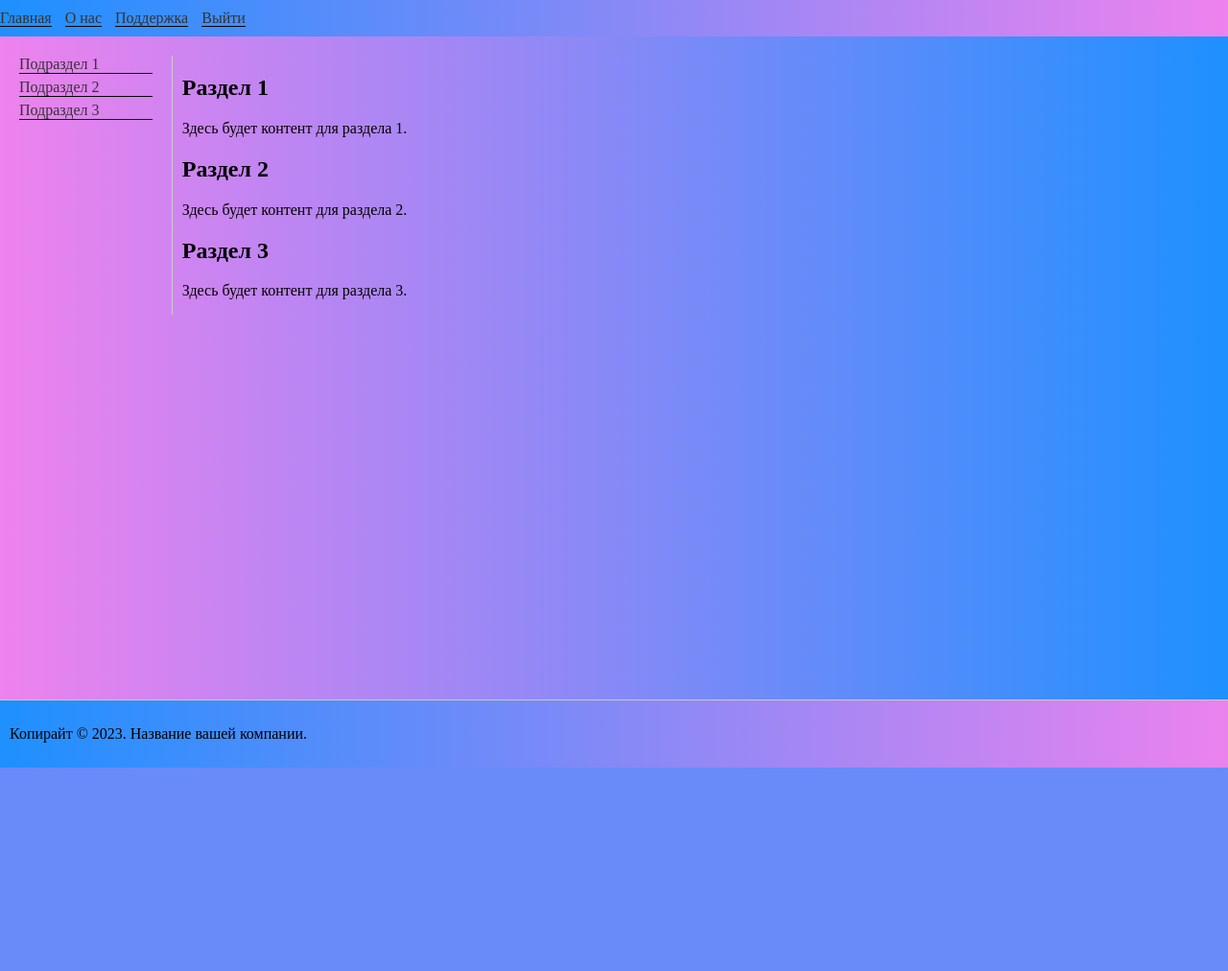
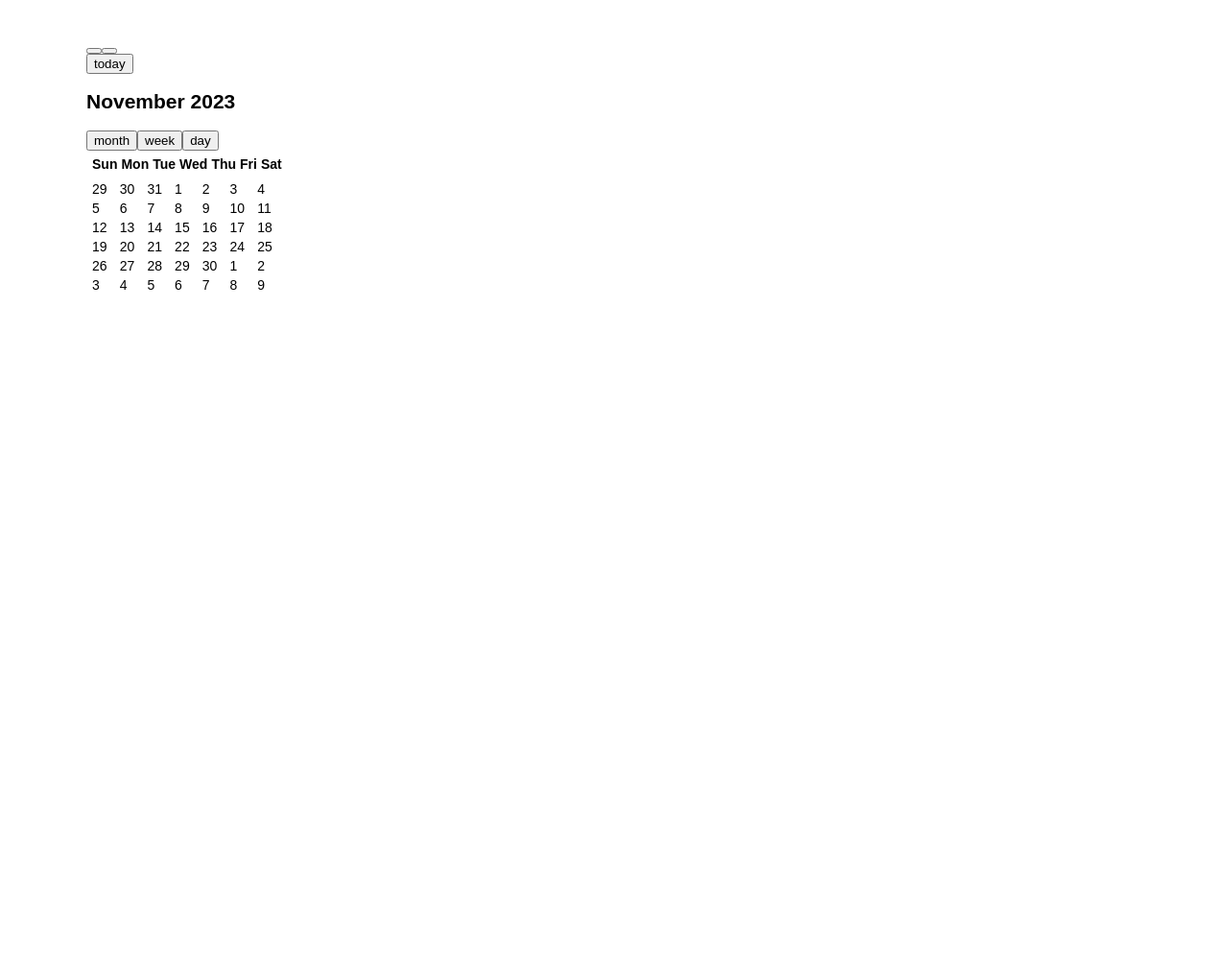
Before and after one commit to NikolayKorostelev/LearningProjectDjango, a Django app: template TaskSorcerer/templates/TaskSorcerer/main1.html in a window 1280 px wide. Shown: the whole page at 96% size. Before the commit the page ends 800 px from the top, so only its background shows below. Run offline with Django 4.2, Linux system fonts and the light colour scheme; the template is opened without the code that fills it, so the values that code supplies are empty; some libraries are stand-ins or nearby versions.

Commit message:
21.12.2023. Календарь

```diff
--- a/TaskSorcerer/templates/TaskSorcerer/main.html
+++ b/TaskSorcerer/templates/TaskSorcerer/main.html
@@ -246,5 +246,8 @@
       });
     </script>
 
+
+
+
 </body>
 </html>
--- a/TaskSorcerer/templates/TaskSorcerer/main1.html
+++ b/TaskSorcerer/templates/TaskSorcerer/main1.html
@@ -1,178 +1,80 @@
 <!DOCTYPE html>
-<style>
-    /* Стили для горизонтальной верхней панели */
-    header {
-        padding: 10px; /* Отступы вокруг*/
-        border-lower: 1px solid #ccc; /* Добавляем горизонтальную полоску над нижним текстом */
-        padding: 10px 0; /* Создаем отступы вокруг нижнего текста */
-    }
+<html lang='ru'>
+  <head>
+    <meta charset='utf-8' />
+    <script src='https://cdn.jsdelivr.net/npm/fullcalendar@6.1.10/index.global.min.js'></script>
+    <style>
+    html, body {
+        margin: 0;
+        padding: 0;
+        font-family: Arial, Helvetica Neue, Helvetica, sans-serif;
+        font-size: 14px;
+      }
 
-    nav ul {
-        list-style-type: none; /* Убираем маркеры списка */
-        padding: 0;
-        margin: 0;
-    }
+      #calendar {
+        max-width: 1100px;
+        margin: 40px auto;
+      }
+    </style>
 
-    nav li {
-        display: inline; /* Отображаем пункты списка горизонтально */
-        margin-right: 10px; /* Отступ между пунктами списка */
-        border-bottom: 1px solid #000
-    }
-
-    nav a {
-        text-decoration: none; /* Убираем подчеркивание у ссылок */
-        color: #333; /* Цвет текста ссылок */
-    }
-</style>
-
-<style>
-    /* Стили для горизонтальной левой колонки */
-    aside {
-        float: left; /* Выравниваем колонку слева */
-        width: 12%; /* Ширина колонки */
-    }
-
-    aside nav ul {
-        list-style-type: none; /* Убираем маркеры списка */
-        padding: 0;
-        margin: 0;
-    }
-
-    aside nav li {
-        display: block; /* Отображаем пункты списка как блоки */
-        margin-bottom: 5px; /* Отступ между пунктами списка */
-    }
-
-    aside nav a {
-        text-decoration: none; /* Убираем подчеркивание у ссылок */
-        color: #333; /* Цвет текста ссылок */
-    }
-</style>
-
-<style>
-    /* Стили для разделения контента */
-    main {
-        display: flex; /* Используем flexbox для размещения элементов в строку */
-    }
+  </head>
+  <body>
+    <body>
+        <div id='calendar'></div>
 
 
+        <script src='https://cdn.jsdelivr.net/npm/@fullcalendar/interaction@6.1.10/main.min.js'></script>
 
-    section {
-        flex: 1; /* Растягиваем центральную секцию на всё доступное пространство */
-        padding: 0 20px; /* Отступы вокруг центральной секции для разделения от левой колонки */
-    }
-</style>
+        <script>
+            document.addEventListener('DOMContentLoaded', function() {
+                var calendarEl = document.getElementById('calendar');
 
-<style>
-    /* Стили для горизонтальной полоски */
-    aside {
-        /* остальные стили */
-        border-right: 1px solid #ccc; /* Добавляем горизонтальную полоску справа от левой колонки */
-        padding-right: 10px; /* Создаем отступ справа от левой колонки */
-    }
+                var calendar = new FullCalendar.Calendar(calendarEl, {
+                  // ваш текущий конфигурационный код здесь...
+                    initialView: 'dayGridMonth',
+                    initialDate: '2023-11-07',
+                    headerToolbar: {
+                      left: 'prev,next today',
+                      center: 'title',
+                      right: 'dayGridMonth,timeGridWeek,timeGridDay'
+                    },
+                  // Новый блок для взаимодействия
+                  editable: true,
+                  selectable: true,
+                  dayMaxEvents: true,
+                  selectMirror: true,
+                  select: function(info) {
+                    // Обработка выбора даты для нового события
+                    // info.start содержит начальную дату и время
+                    // info.end содержит конечную дату и время (если выбрано диапазон)
+                    var title = prompt('Введите название события:');
+                    if (title) {
+                      calendar.addEvent({
+                        title: title,
+                        start: info.start,
+                        end: info.end,
+                        allDay: info.allDay
+                      });
+                    }
+                    calendar.unselect();
+                  },
+                  eventReceive: function(info) {
+                    // Обработка добавления нового события
+                    // info.event содержит информацию о событии
+                    // например, info.event.title, info.event.start, info.event.end и т.д.
+                  },
+                  eventDrop: function(info) {
+                    // Обработка перетаскивания события на другую дату
+                  },
+                  eventResize: function(info) {
+                    // Обработка изменения размера события
+                  }
+                });
 
-    section {
-        /* остальные стили */
-        padding-left: 10px; /* Создаем отступ слева от контента */
-    }
-</style>
-
-<style>
-    /* Стили для горизонтальной полоски над нижним текстом */
-    footer {
-        border-top: 1px solid #ccc; /* Добавляем горизонтальную полоску над нижним текстом */
-        padding: 10px 0; /* Создаем отступы вокруг нижнего текста */
-    }
-</style>
-
-<style>
-    /* Стили для фона всей страницы */
-    body {
-        background: linear-gradient(to right, #EE82EE, #1E90FF); /* Горизонтальный градиент от цвета #ff7e5f до #feb47b */
-        background-size: cover;
-        background-position: center;
-      }
-</style>
-
-<style>
-    /* Стили для размещения статичного текста внизу страницы */
-    footer {
-        position: absolute; /* Устанавливаем абсолютное позиционирование */
-        bottom: 0; /* Размещаем в самом нижнем положении */
-        width: 100%; /* Занимаем всю ширину страницы */
-        padding: 10px; /* Отступы */
-    }
-</style>
-
-<style>
-    /* Стили для создания однородного пространства между шапкой, контентом и подвалом */
-    body {
-        margin: 0; /* Убираем внешние отступы у body */
-        padding: 0; /* Убираем внутренние отступы у body */
-    }
-
-    header, footer {
-        background: linear-gradient(to right, #1E90FF,#EE82EE) ; /* Горизонтальный градиент от цвета #ff7e5f до #feb47b */
-        background-size: cover;
-        background-position: center;
-    }
-
-    main {
-        padding: 20px; /* Внутренние отступы для контента */
-    }
-</style>
+                calendar.render();
+            });
+        </script>
 
 
-
-<html lang="ru">
-<head>
-    <meta charset="UTF-8">
-    <meta name="viewport" content="width=device-width, initial-scale=1.0">
-    <title>Название вашего сайта</title>
-    <style>
-        /* Стили здесь */
-    </style>
-</head>
-<body>
-    <header>
-        <!-- Верхняя панель с разделами-ссылками -->
-        <nav>
-            <ul>
-                <li><a href="#Главная">Главная</a></li>
-                <li><a href="#О нас">О нас</a></li>
-                <li><a href="#Поддержка">Поддержка</a></li>
-                <li><a href="#Выйти">Выйти</a></li>
-                <!-- Добавьте другие разделы по вашему усмотрению -->
-            </ul>
-        </nav>
-    </header>
-    <main>
-        <aside>
-            <!-- Левая колонка с подразделами разделов -->
-            <nav>
-                <ul>
-                    <li><a href="#подраздел1">Подраздел 1</a></li>
-                    <li><a href="#подраздел2">Подраздел 2</a></li>
-                    <li><a href="#подраздел3">Подраздел 3</a></li>
-                    <!-- Добавьте другие подразделы по вашему усмотрению -->
-                </ul>
-            </nav>
-        </aside>
-        <section>
-            <!-- Центральная область с контентом -->
-            <h2 id="раздел1">Раздел 1</h2>
-            <p>Здесь будет контент для раздела 1.</p>
-            <h2 id="раздел2">Раздел 2</h2>
-            <p>Здесь будет контент для раздела 2.</p>
-            <h2 id="раздел3">Раздел 3</h2>
-            <p>Здесь будет контент для раздела 3.</p>
-            <!-- Добавьте другие разделы и их содержимое по вашему усмотрению -->
-        </section>
-    </main>
-
-    <footer>
-        <!-- Нижний статический текст -->
-        <p>Копирайт &copy; 2023. Название вашей компании.</p>
-    </footer>
 </body>
 </html>
--- a/TaskSorcerer/urls.py
+++ b/TaskSorcerer/urls.py
@@ -7,4 +7,5 @@
     path('main/',vi.main),
     path('login/',vi.login),
     path('reg/',vi.reg),
+    path('main1/',vi.main1),
 ]
--- a/TaskSorcerer/views.py
+++ b/TaskSorcerer/views.py
@@ -24,3 +24,6 @@
         cities_data = json.load(file)
         cities = cities_data["cities"]
     return render(request, '../templates/TaskSorcerer/reg.html', {'cities': cities})
+
+def main1(request):
+    return render(request, '../templates/TaskSorcerer/main1.html')
```
Also changed, not shown: package.json (added, +10 -0 lines), package-lock.json (added).
